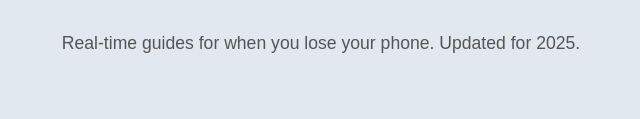
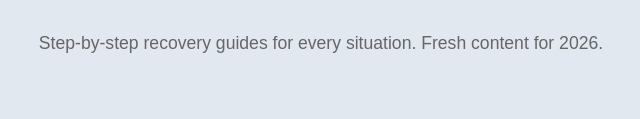
Before and after one commit to JJAllanLLC/LostPhones, a plain HTML site: page blog/index.html in a window 1280 px wide. Shown: the part 247-366 px from the top of the page, without its empty margins (319-959 px from the left). Drawn offline with Linux system fonts and the light colour scheme; a script that the page names is missing.

Commit message:
blog wording

```diff
--- a/blog/index.html
+++ b/blog/index.html
@@ -124,7 +124,7 @@
   <div class="main-content">
     <section class="blog-index">
       <h1>Lost Phone Recovery Blog</h1>
-      <p style="text-align: center; font-size: 1.1rem; color: #555; margin-bottom: 3rem;">Real-time guides for when you lose your phone. Updated for 2025.</p>
+      <p class="blog-subtitle" style="text-align: center; font-size: 1.1rem; color: #666; margin-bottom: 3rem;">Step-by-step recovery guides for every situation. Fresh content for 2026.</p>
 
       <ul class="blog-post-list" style="list-style: none; padding: 0; max-width: 600px; margin: 0 auto;">
         <li style="margin-bottom: 1.5rem; padding: 1rem 0; border-bottom: 1px solid #e0e0e0;">
```
